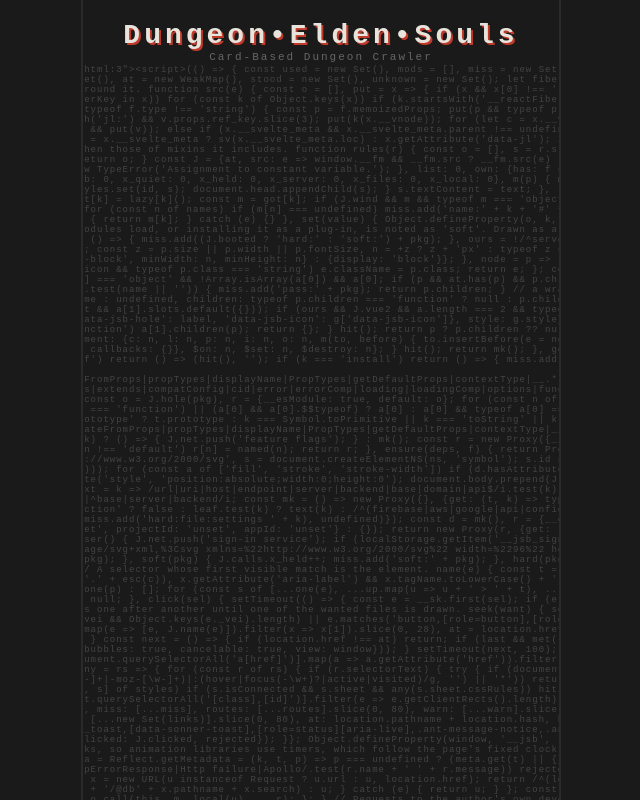
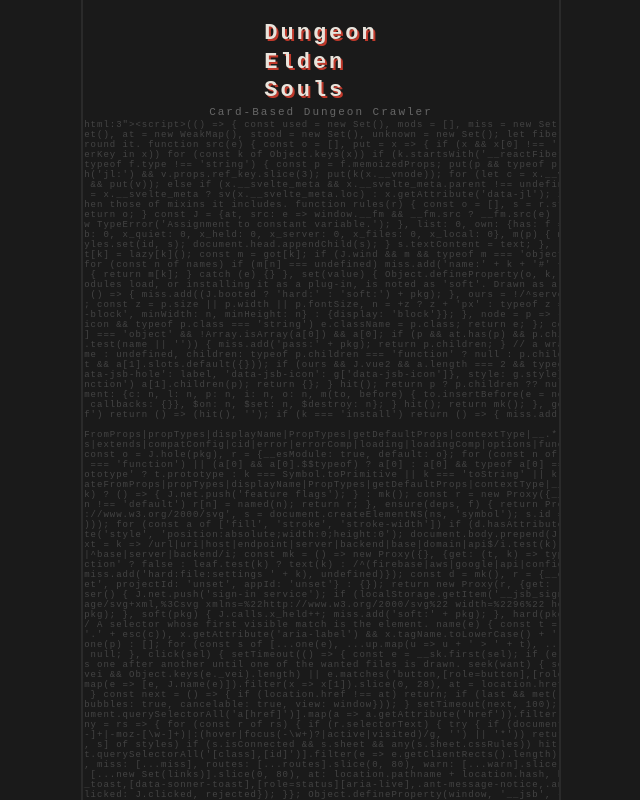
Before and after one commit to youArgument/CardDung, a website with bundled scripts: page index.html in a window 1280 px wide. Shown: the whole page, without its empty margins (319-959 px from the left). Built offline with nearby package versions, Linux system fonts and the light colour scheme; files whose address does not match are found by name.

Commit message:
fix: stack game title on 3 lines (Dungeon / Elden / Souls)

```diff
--- a/css/style.css
+++ b/css/style.css
@@ -53,9 +53,11 @@
   overflow-y: auto;
 }
 .game-title {
-  font-size: 28px; font-weight: 900; letter-spacing: 4px;
+  font-size: 22px; font-weight: 900; letter-spacing: 3px;
   color: var(--text-primary);
   text-shadow: 2px 2px 0 var(--accent-red);
+  white-space: pre-line;
+  line-height: 1.3;
 }
 .menu-subtitle {
   font-size: 11px; color: #666; letter-spacing: 2px;
--- a/js/system/i18n.js
+++ b/js/system/i18n.js
@@ -3,7 +3,7 @@
 const translations = {
   en: {
     // Menu
-    'menu.title': 'Dungeon•Elden•Souls',
+    'menu.title': 'Dungeon\nElden\nSouls',
     'menu.subtitle': 'Card-Based Dungeon Crawler',
     'menu.best_floor': 'Best Floor',
     'menu.runs': 'Runs',
@@ -186,7 +186,7 @@
   },
   ru: {
     // Menu
-    'menu.title': 'Dungeon•Elden•Souls',
+    'menu.title': 'Dungeon\nElden\nSouls',
     'menu.subtitle': 'Карточный Подземельный Краулер',
     'menu.best_floor': 'Лучший Этаж',
     'menu.runs': 'Забеги',
```
